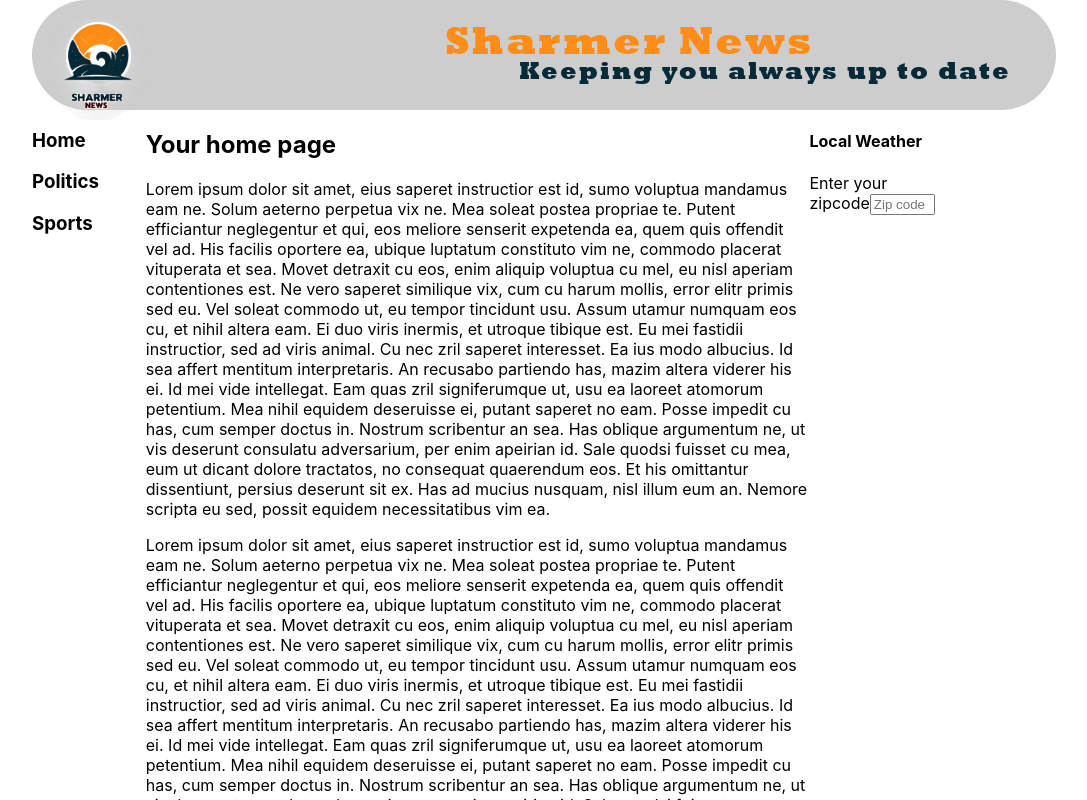
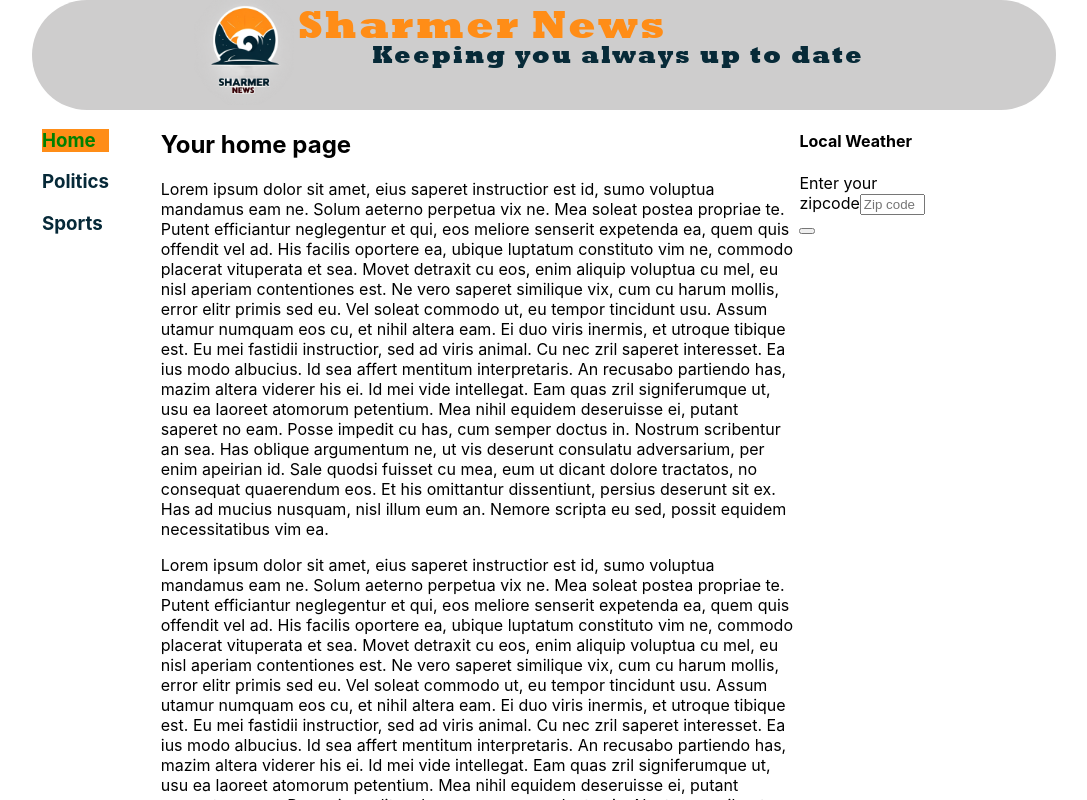
Before and after one commit to rsammer07/Sharmer-News, a React (Create React App) app: page /home in a window 1280 px wide. Shown: the top 800 px of the page, without its empty margins (96-1183 px from the left). Built offline with nearby package versions, Linux system fonts and the light colour scheme; the HTML template or start-up script is replaced by a standard one.

Commit message:
work on the weather api

```diff
--- a/src/App.css
+++ b/src/App.css
@@ -22,12 +22,13 @@
 
 .App-header {
   background-color: #cecdcd;
+  z-index: 2;
   height: 80px;
-  display: grid;
+  display: flex;
   /* flex-direction: column; */
   grid-column: span 3;
   grid-row: 1;
-  grid-template-columns: 1fr 1fr;
+  /* grid-template-columns: 1fr 1fr; */
   align-items: center;
   justify-content: center;
   font-size: calc(10px + 2vmin);
@@ -39,6 +40,7 @@
 
 #headerLogo {
   width: 100px;
+  /* Colors: ff8d17, 062938 */
 }
 
 @keyframes App-logo-spin {
@@ -61,32 +63,41 @@ aside {
 }
 
 main {
-  position: relative
+  position: relative;
+  padding: 0 15px 0 15px;
 }
 
 nav {
   grid-column: 1;
   grid-row: 2;
-  position: sticky;
-  top: 110px
-  /* color: black;
-  text-decoration: none; */
+  position: fixed;
+  top: 110px;
+  text-decoration: none;
+  padding-left: 10px;
 }
 
-nav .text-link {
-  color: black;
+.text-link {
+  color: #062938;
   text-decoration: none;
+  /* background-color: #ff8d17; */
 }
 
-nav .link:not(.active):hover {
-  background-color: #cecdcd;
+.text-link:hover {
+  background-color: #062938;
+  color: #ff8d17;
+  border-radius: 5px;
 }
 
-.active {
-  background-color: aqua;
+.active h3 {
+  background-color: #ff8d17;
+  color: green;
 }
 
-@media only screen and ( max-width: 850px){
+nav .active:hover h3 {
+  background-color: purple;
+}
+
+@media screen and ( max-width: 850px){
   #masthead {
     display: none;
   }
--- a/src/App.js
+++ b/src/App.js
@@ -26,10 +26,10 @@ function App() {
         <div><img id='masthead' src={masthead} alt="masthead"/></div>
       </header>
       <nav className="navbar">
-          <NavLink className="text-link"to="/home"><h3 className="link">Home</h3></NavLink>
-          <NavLink className="text-link" to="/politics"><h3 className="link">Politics</h3></NavLink>
-          <NavLink className="text-link" to="/sports"><h3 className="link">Sports</h3></NavLink>
-        </nav>
+        <NavLink activeClassName="active" to="/home"><h3 className="text-link">Home</h3></NavLink>
+        <NavLink activeClassName="active" to="/politics"><h3 className="text-link">Politics</h3></NavLink>
+        <NavLink activeClassName="active" to="/sports"><h3 className="text-link">Sports</h3></NavLink>
+      </nav>
       <body>
         <main>
           {routes}
--- a/src/LocalWeather.js
+++ b/src/LocalWeather.js
@@ -1,21 +1,45 @@
-import React, { useState} from "react";
+import React, { useState, useEffect } from "react";
 import './LocalWeather.css'
 
 function LocalWeather(){
 
-    const [zip, setZip] = useState()
+    const [zip, setZip] = useState("00000")
+    const [weather, setWeather] = useState()
+    let weatherUrl = `http://api.weatherapi.com/v1/current.json?key=c33ae8b0474f40d2bc4175447232011&q=${zip.zipcode}&aqi=no`
+
 
     const handleChange = (e) => {
         setZip({[e.target.id]: e.target.value})
     }
 
+    const handleSubmit = (e) => {
+        e.preventDefault()
+        setZip(zip)
+        // console.log("three", weatherUrl);
+        getWeather(weatherUrl)
+    }
+
+    useEffect((weatherUrl) => {
+        console.log("useEffect", weatherUrl);
+    }, [zip])
+
+    const getWeather = (url) => {
+        fetch(url)
+            .then((response) => response.json())
+            .then((data) => {
+                console.log(data);
+                setWeather(data)
+            })
+    }
+
     return (
         <>
             <h4>Local Weather</h4>
-            <form id="local">
+            <form id="local" onSubmit={handleSubmit}>
                 <label htmlFor="zipcode">Enter your zipcode</label>
                 <input type="text" placeholder="Zip code" id="zipcode" maxLength={5} size={5} onChange={handleChange}></input>
             </form>
+            <button></button>
         </>
     )
 }
--- a/src/StockWatcher.js
+++ b/src/StockWatcher.js
@@ -1,6 +1,10 @@
 import React from "react";
 
+const stockUrl = `https://www.alphavantage.co/query?function=TIME_SERIES_DAILY_ADJUSTED&symbol=${symbol}&apikey=QXTF4S9EGMNCHQXS`
+
 function StockWatcher(){
+
+
     return (
         <p>one</p>
     )
--- a/src/index.css
+++ b/src/index.css
@@ -2,6 +2,11 @@
   display: flex;
   place-items: center;
 } */
+
+* {
+  text-decoration: none;
+  list-style: none;
+}
 
 body {
   margin: 0;
```
Also changed, not shown: src/todo.md (+1 -3 lines).
